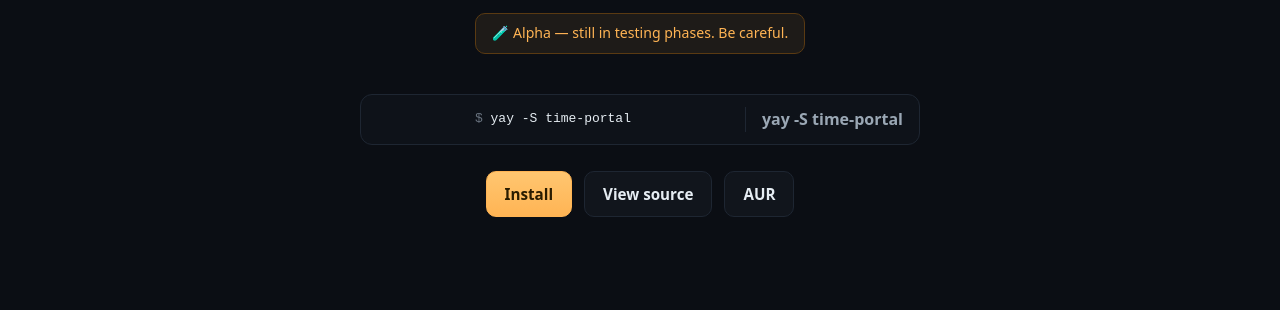
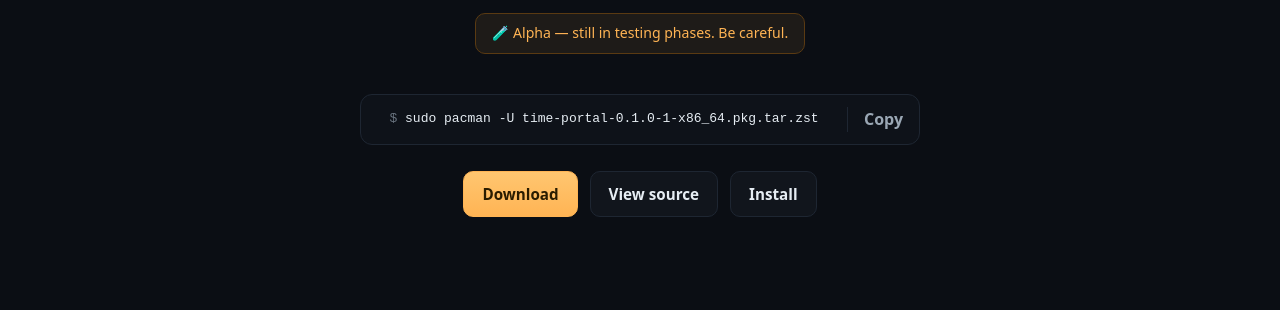
Before and after one commit to CurePortal/time-portal, a plain HTML site: page docs/index.html in a window 1280 px wide. Both pictures are taken after a click on the button "Copy". Shown: the part 474-784 px from the top of the page. Drawn offline with Linux system fonts and the light colour scheme.

Commit message:
Point install docs at the prebuilt release package
AUR registration is blocked, so lead with the GitHub Release: download
time-portal-<version>-x86_64.pkg.tar.zst and 'pacman -U' it. Update the README,
the landing page (hero + install + copy button), and add docs/announcement.md.

```diff
--- a/docs/index.html
+++ b/docs/index.html
@@ -119,14 +119,14 @@
   <p class="warn">🧪 Alpha — still in testing phases. Be careful.</p>
 
   <div class="install">
-    <pre><span class="pfx">$ </span>yay -S time-portal</pre>
+    <pre><span class="pfx">$ </span>sudo pacman -U time-portal-0.1.0-1-x86_64.pkg.tar.zst</pre>
     <button id="copy" title="Copy">Copy</button>
   </div>
 
   <div class="cta">
-    <a class="btn primary" href="#install">Install</a>
+    <a class="btn primary" href="https://github.com/CurePortal/time-portal/releases/latest">Download</a>
     <a class="btn" href="https://github.com/CurePortal/time-portal">View source</a>
-    <a class="btn" href="https://aur.archlinux.org/packages/time-portal">AUR</a>
+    <a class="btn" href="#install">Install</a>
   </div>
 </div>
 
@@ -201,9 +201,11 @@
 
 <section id="install"><div class="wrap">
   <h2>Install</h2>
-  <p class="lead">Arch and Omarchy, from the AUR:</p>
-  <div class="codeblock" style="margin-top:14px"><pre><span class="c"># install</span>
-<span class="c">$</span> yay -S time-portal</pre></div>
+  <p class="lead">Arch and Omarchy — download the package from the
+    <a href="https://github.com/CurePortal/time-portal/releases/latest">latest release</a>
+    and install it with pacman:</p>
+  <div class="codeblock" style="margin-top:14px"><pre><span class="c"># after downloading time-portal-&lt;version&gt;-x86_64.pkg.tar.zst</span>
+<span class="c">$</span> sudo pacman -U time-portal-0.1.0-1-x86_64.pkg.tar.zst</pre></div>
   <p class="lead" style="margin:22px 0 12px">Everything ships in one package: the app, its
     privileged helper (driven by polkit), the btrbk config, and the systemd units.</p>
 
@@ -241,9 +243,9 @@
 <script>
   const b = document.getElementById('copy');
   if (b) b.addEventListener('click', async () => {
-    try { await navigator.clipboard.writeText('yay -S time-portal');
+    try { await navigator.clipboard.writeText('sudo pacman -U time-portal-0.1.0-1-x86_64.pkg.tar.zst');
       b.textContent = 'Copied'; setTimeout(() => b.textContent = 'Copy', 1400);
-    } catch (e) { b.textContent = 'yay -S time-portal'; }
+    } catch (e) { b.textContent = 'Copy'; }
   });
 </script>
 </body>
```
Also changed, not shown: 2 other files.
